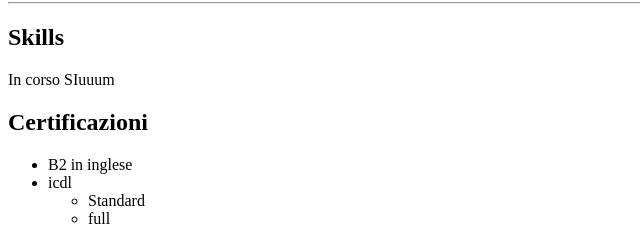
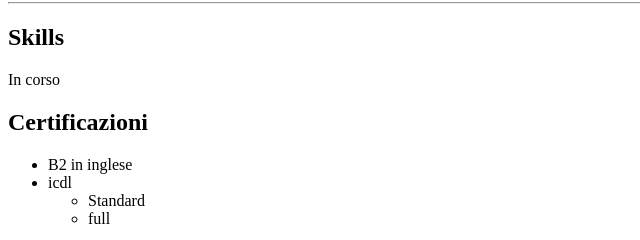
Before and after one commit to Serd07/html-portfolio, a plain HTML site: page index.html in a window 1280 px wide. Shown: the part 346-586 px from the top of the page, 0-640 px from the left. Drawn offline with Linux system fonts and the light colour scheme.

Commit message:
Update index.html

```diff
--- a/index.html
+++ b/index.html
@@ -16,7 +16,7 @@
         <p>Meccanico per un mese</p>
         <hr>
         <h2>Skills</h2>
-        <p>In corso SIuuum</p>
+        <p>In corso </p>
         <h2>Certificazioni</h2>
         <ul>
             <li>B2 in inglese</li>
```
